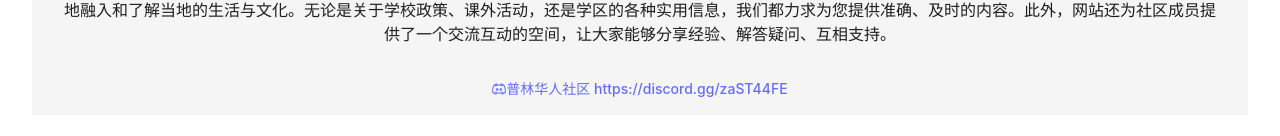
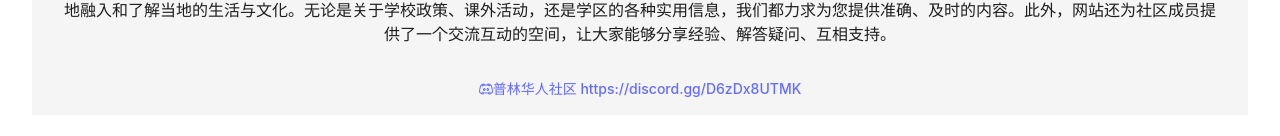
Before and after one commit to princetonhuaren/princetonhuaren.github.io, a React (Vite) app: page /#/ in a window 1280 px wide. Shown: the part 738-874 px from the top of the page. Built offline with nearby package versions, Linux system fonts and the light colour scheme.

Commit message:
update discord link

```diff
--- a/src/pages/Home.jsx
+++ b/src/pages/Home.jsx
@@ -7,16 +7,22 @@ const Home = () => {
     <div style={{ padding: "16px 16px" }}>
       <Image
         src={"princeton-school-zone.jpg"}
-        fallback={"https://tapinto-production.s3.amazonaws.com/uploads/articles/12/best_crop_8209fda018108e5c4a72_12-7-24_Princeton_Future-Housing-Map.jpg?id=5628518"}
+        fallback={
+          "https://tapinto-production.s3.amazonaws.com/uploads/articles/12/best_crop_8209fda018108e5c4a72_12-7-24_Princeton_Future-Housing-Map.jpg?id=5628518"
+        }
         preview={false}
       />
       <p style={{ fontSize: "16px", lineHeight: "24px", padding: "16px" }}>
         这个网站是一个专为普林斯顿学区华人社区提供信息分享的平台。我们致力于为广大华人家庭提供最新的学区资讯、教育资源、社区活动等相关信息，帮助大家更好地融入和了解当地的生活与文化。无论是关于学校政策、课外活动，还是学区的各种实用信息，我们都力求为您提供准确、及时的内容。此外，网站还为社区成员提供了一个交流互动的空间，让大家能够分享经验、解答疑问、互相支持。
       </p>
 
-      <a href='https://discord.gg/zaST44FE' target='_blank' rel='noopener noreferrer'>
+      <a
+        href="https://discord.gg/D6zDx8UTMK"
+        target="_blank"
+        rel="noopener noreferrer"
+      >
         <DiscordOutlined />
-        普林华人社区 https://discord.gg/zaST44FE
+        普林华人社区 https://discord.gg/D6zDx8UTMK
       </a>
     </div>
   );
```
